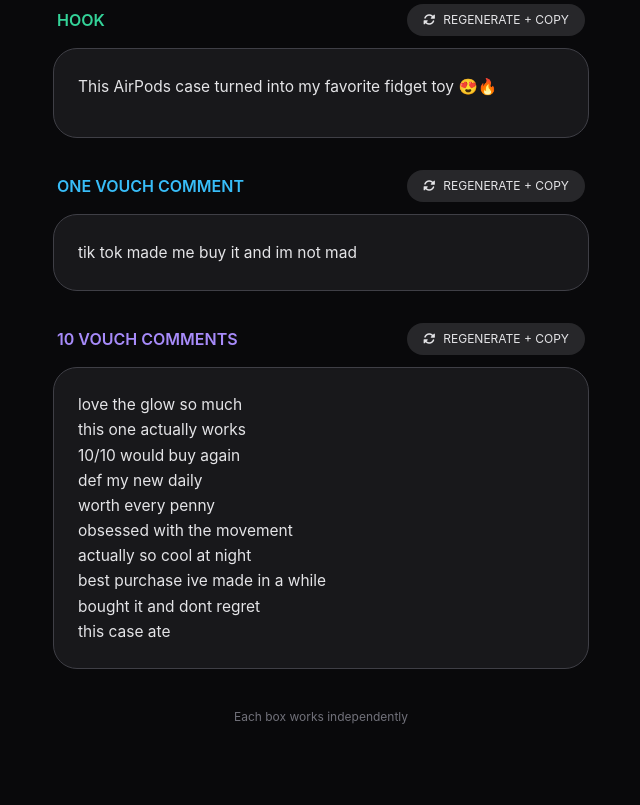
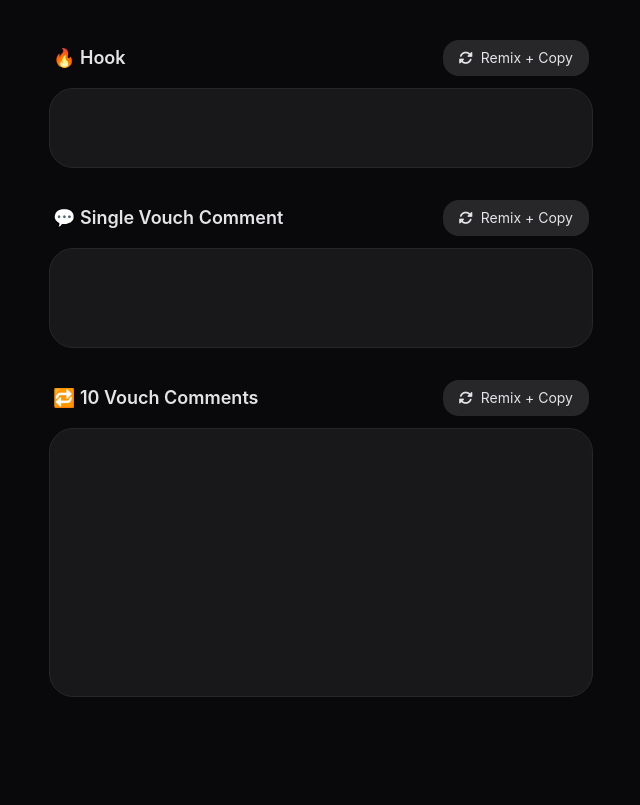
Before and after one commit to coder338-art/zylk-copy-hub, a plain HTML site: page index.html in a window 1280 px wide. Shown: the part 96-901 px from the top of the page, without its empty margins (319-959 px from the left). After the commit the page ends 873 px from the top, so only its background shows below. Drawn offline with nearby package versions, Linux system fonts and the light colour scheme.

Commit message:
Update index.html

```diff
--- a/index.html
+++ b/index.html
@@ -8,212 +8,100 @@
     <link rel="stylesheet" href="https://cdnjs.cloudflare.com/ajax/libs/font-awesome/6.5.1/css/all.min.css">
     <style>
         body { font-family: 'Inter', system_ui, sans-serif; }
-        .output-box { font-size: 15.5px; line-height: 1.75; }
+        .font-display { font-family: 'Space Grotesk', system_ui, sans-serif; }
+        .box { font-family: 'Inter', system_ui, sans-serif; line-height: 1.75; }
     </style>
 </head>
 <body class="bg-zinc-950 text-zinc-200 min-h-screen pb-12">
-    <div class="max-w-xl mx-auto px-5 py-8">
+    <div class="max-w-xl mx-auto px-4 py-8">
 
-        <h1 class="text-3xl font-bold text-center mb-8">Ecom Generator</h1>
+        <div class="text-center mb-10">
+            <h1 class="text-4xl font-display tracking-tight">Ecom Generator</h1>
+            <p class="text-zinc-400">Hooks • Single Vouch • 10 Vouches</p>
+        </div>
 
-        <!-- HOOKS BOX -->
+        <!-- Hooks Box -->
         <div class="mb-8">
             <div class="flex justify-between items-center mb-3 px-1">
-                <h2 class="text-emerald-400 font-semibold">HOOK</h2>
-                <button onclick="remixAndCopy('hook')"
-                        class="text-xs bg-zinc-800 hover:bg-zinc-700 px-4 py-2 rounded-2xl flex items-center gap-x-2">
-                    <i class="fa-solid fa-sync-alt"></i> REGENERATE + COPY
+                <h2 class="font-semibold text-lg">🔥 Hook</h2>
+                <button onclick="remixHook()"
+                        class="flex items-center gap-x-2 px-4 py-2 bg-zinc-800 hover:bg-zinc-700 rounded-2xl text-sm">
+                    <i class="fa-solid fa-sync-alt"></i>
+                    <span>Remix + Copy</span>
                 </button>
             </div>
-            <div id="hook-box" class="output-box bg-zinc-900 border border-zinc-700 rounded-3xl p-6 min-h-[90px]">
-            </div>
+            <div id="hook-box" class="box bg-zinc-900 border border-zinc-800 rounded-3xl p-6 text-[16px] min-h-[80px]"></div>
         </div>
 
-        <!-- SINGLE VOUCH BOX -->
+        <!-- Single Vouch Box -->
         <div class="mb-8">
             <div class="flex justify-between items-center mb-3 px-1">
-                <h2 class="text-sky-400 font-semibold">ONE VOUCH COMMENT</h2>
-                <button onclick="remixAndCopy('single-vouch')"
-                        class="text-xs bg-zinc-800 hover:bg-zinc-700 px-4 py-2 rounded-2xl flex items-center gap-x-2">
-                    <i class="fa-solid fa-sync-alt"></i> REGENERATE + COPY
+                <h2 class="font-semibold text-lg">💬 Single Vouch Comment</h2>
+                <button onclick="remixSingleVouch()"
+                        class="flex items-center gap-x-2 px-4 py-2 bg-zinc-800 hover:bg-zinc-700 rounded-2xl text-sm">
+                    <i class="fa-solid fa-sync-alt"></i>
+                    <span>Remix + Copy</span>
                 </button>
             </div>
-            <div id="single-vouch-box" class="output-box bg-zinc-900 border border-zinc-700 rounded-3xl p-6 min-h-[70px]">
-            </div>
+            <div id="single-vouch-box" class="box bg-zinc-900 border border-zinc-800 rounded-3xl p-6 text-[16px] min-h-[100px]"></div>
         </div>
 
-        <!-- 10 VOUCH COMMENTS BOX -->
+        <!-- 10 Vouches Box -->
         <div>
             <div class="flex justify-between items-center mb-3 px-1">
-                <h2 class="text-violet-400 font-semibold">10 VOUCH COMMENTS</h2>
-                <button onclick="remixAndCopy('ten-vouch')"
-                        class="text-xs bg-zinc-800 hover:bg-zinc-700 px-4 py-2 rounded-2xl flex items-center gap-x-2">
-                    <i class="fa-solid fa-sync-alt"></i> REGENERATE + COPY
+                <h2 class="font-semibold text-lg">🔁 10 Vouch Comments</h2>
+                <button onclick="remixTenVouches()"
+                        class="flex items-center gap-x-2 px-4 py-2 bg-zinc-800 hover:bg-zinc-700 rounded-2xl text-sm">
+                    <i class="fa-solid fa-sync-alt"></i>
+                    <span>Remix + Copy</span>
                 </button>
             </div>
-            <div id="ten-vouch-box" class="output-box bg-zinc-900 border border-zinc-700 rounded-3xl p-6 whitespace-pre-line leading-relaxed min-h-[280px]">
-            </div>
+            <div id="ten-vouches-box" class="box bg-zinc-900 border border-zinc-800 rounded-3xl p-6 text-[15px] leading-relaxed whitespace-pre-line"></div>
         </div>
 
-        <p class="text-center text-xs text-zinc-500 mt-10">Each box works independently</p>
     </div>
 
     <script>
-        // Your lists
-        const hooks = [ /* paste all your hooks here */
-            "I just wanted protection… now I can’t stop shaking it 😭✨",
-            "It glows in the dark BTW 👀🌙",
-            "POV: You finally stop losing your AirPods at night 🌌",
-            "Daytime cute… nighttime MAGIC ✨🌟",
-            "This AirPods case turned into my favorite fidget toy 😍🔥",
-            "Why is everyone buying this glowing AirPods case?? 👀✨",
-            "TikTok made me buy it… and I don’t regret it 😭💸",
-            "Wait for the lights to turn off… 🌑✨",
-            "The AirPods case that glows brighter than my future 🌟😂",
-            "Never lose your pods again (even in bed) 🛏️🌙",
-            "Dropping my AirPods in the dark = nightmare. This fixed it 🙌",
-            "Normal case vs this glowing quicksand one… 😮✨",
-            "Charge it for 30 seconds = hours of glow ⚡🌟",
-            "My AirPods finally have main character energy 💅✨",
-            "If your case doesn’t do this… you need it ASAP 🔥",
-            "POV: Your AirPods glowing like a night light 🌙✨",
-            "This case glows so bright I use it as a flashlight 😭🔦",
-            "Quicksand + glow = instant addiction 🌀🌟",
-            "Watch what happens when I turn the lights off… 👀🌑",
-            "No more losing my pods in the dark thanks to this ✨🙌",
-            "The glow is actually insane… wait for it 😱🌟",
-            "My new favorite thing about this case 😍🖤",
-            "Shake it… now watch it glow ✨🌀",
-            "AirPods case glow up of the year 🔥🌌",
-            "If it doesn’t glow, I don’t want it 💅✨",
-            "Me at 2am looking for my AirPods… until now 😩🌙",
-            "This is why your AirPods case needs an upgrade ASAP 🚀",
-            "Cute by day, magical by night ✨🌑",
-            "The fidget + glow combo nobody knew they needed 😌🔥",
-            "TikTok lied… this is even better in person 😭💖",
-            "Comment ‘GLOW’ if you need this in your life 👇✨",
-            "Don’t scroll without saving this glowy case 📲🌟",
-            "Your sign to get the glowing AirPods case ✨",
-            "This case makes finding your AirPods too easy 🌙😂",
-            "Glow in the dark quicksand hitting different 🌀😮",
-            "Turning my basic AirPods into a vibe ✨🔥",
-            "Glow so good it’s distracting me from my music 😭🌟",
-            "Real ones know this case hits different at night 🌌",
-            "Normal Apple case vs this glowing one… 😮✨",
-            "Apple gave me this… I upgraded to THIS 🌙🔥",
-            "Daytime basic → Nighttime magic ✨🌌"
-        ];
-
-        const vouchComments = [ /* paste all your vouch comments here */
-            "this case is actually so good 😭 glows bright af",
-            "vouching, the glow is insane",
-            "bought it last night and im obsessed",
-            "no more losing my airpods in bed lmao",
-            "the quicksand is so satisfying fr",
-            "way better than the default apple case",
-            "glow lasts forever omg",
-            "this is my new favorite thing",
-            "tik tok made me buy it and im not mad",
-            "the glow hits different at night 🔥",
-            "definitely worth it",
-            "bought two already",
-            "glow is actually crazy bright",
-            "cant stop shaking it lol",
-            "best airpods case i own",
-            "the sand moving is so cool",
-            "super bright when lights go off",
-            "everyone needs this one",
-            "way cuter in person",
-            "glow dont play around",
-            "this case is legit good",
-            "the glow surprised me ngl",
-            "shaking it all day now",
-            "glow is bright asf",
-            "finally a useful airpods case",
-            "this one hits different",
-            "quicksand makes it fun",
-            "glow works every time",
-            "better than expected fr",
-            "i use it every day",
-            "the glow is so clean",
-            "no more dark searches",
-            "this case is wavy",
-            "obsessed with the movement",
-            "worth every penny",
-            "glow stays on for hours",
-            "my favorite accessory rn",
-            "the sand moving is crazy",
-            "10/10 would buy again",
-            "this case is actually good",
-            "actually obsessed with this case",
-            "glows so bright at night",
-            "best purchase ive made in a while",
-            "the quicksand is addictive af",
-            "no cap this case is fire",
-            "way better than my old one",
-            "cant stop playing with it",
-            "glow dont miss",
-            "this case is different",
-            "bought it and dont regret",
-            "super satisfying to shake",
-            "lights out and it glows crazy",
-            "my pods never get lost now",
-            "this one actually works",
-            "love the glow so much",
-            "def my new daily",
-            "the sand moving is perfect",
-            "actually so cool at night",
-            "this case ate"
-        ];
+        // Paste your full lists here
+        const hooks = [ /* your hooks list */ ];
+        const vouchComments = [ /* your vouch comments list */ ];
 
         function getRandom(arr) {
             return arr[Math.floor(Math.random() * arr.length)];
         }
 
-        function getRandomVouches(count) {
-            let selected = new Set();
-            while (selected.size < count) {
-                selected.add(getRandom(vouchComments));
+        function getRandomTen(arr) {
+            let result = [];
+            let shuffled = [...arr].sort(() => 0.5 - Math.random());
+            for (let i = 0; i < 10; i++) {
+                result.push(shuffled[i % shuffled.length]);
             }
-            return Array.from(selected).join('\n');
+            return result.join('\n');
         }
 
-        function generateHook() {
-            document.getElementById('hook-box').textContent = getRandom(hooks);
+        function remixHook() {
+            const hook = getRandom(hooks);
+            document.getElementById('hook-box').textContent = hook;
+            navigator.clipboard.writeText(hook);
         }
 
-        function generateSingleVouch() {
-            document.getElementById('single-vouch-box').textContent = getRandom(vouchComments);
+        function remixSingleVouch() {
+            const vouch = getRandom(vouchComments);
+            document.getElementById('single-vouch-box').textContent = vouch;
+            navigator.clipboard.writeText(vouch);
         }
 
-        function generateTenVouches() {
-            document.getElementById('ten-vouch-box').textContent = getRandomVouches(10);
+        function remixTenVouches() {
+            const ten = getRandomTen(vouchComments);
+            document.getElementById('ten-vouches-box').textContent = ten;
+            navigator.clipboard.writeText(ten);
         }
 
-        function remixAndCopy(type) {
-            let content = "";
-
-            if (type === 'hook') {
-                generateHook();
-                content = document.getElementById('hook-box').textContent;
-            } else if (type === 'single-vouch') {
-                generateSingleVouch();
-                content = document.getElementById('single-vouch-box').textContent;
-            } else if (type === 'ten-vouch') {
-                generateTenVouches();
-                content = document.getElementById('ten-vouch-box').textContent;
-            }
-
-            navigator.clipboard.writeText(content).then(() => {
-                // Optional: show brief feedback
-            });
-        }
-
-        // Initial generation
+        // Initial load
         window.onload = () => {
-            generateHook();
-            generateSingleVouch();
-            generateTenVouches();
+            remixHook();
+            remixSingleVouch();
+            remixTenVouches();
         };
     </script>
 </body>
```
